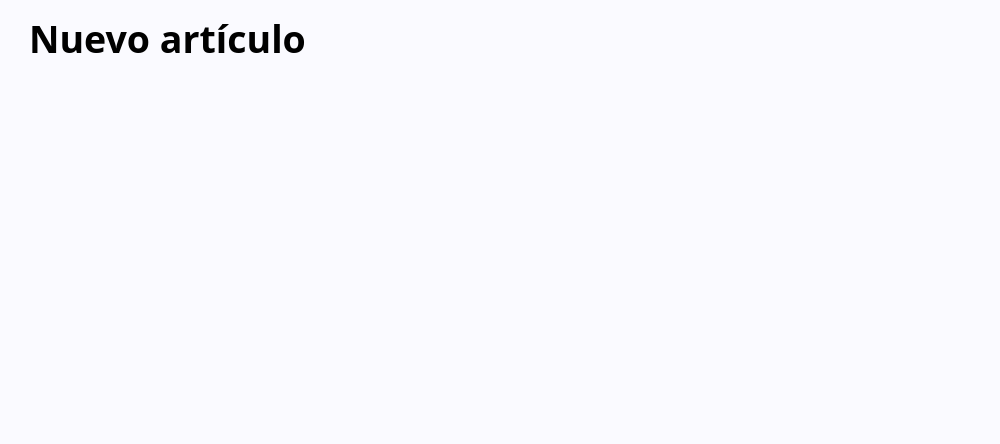
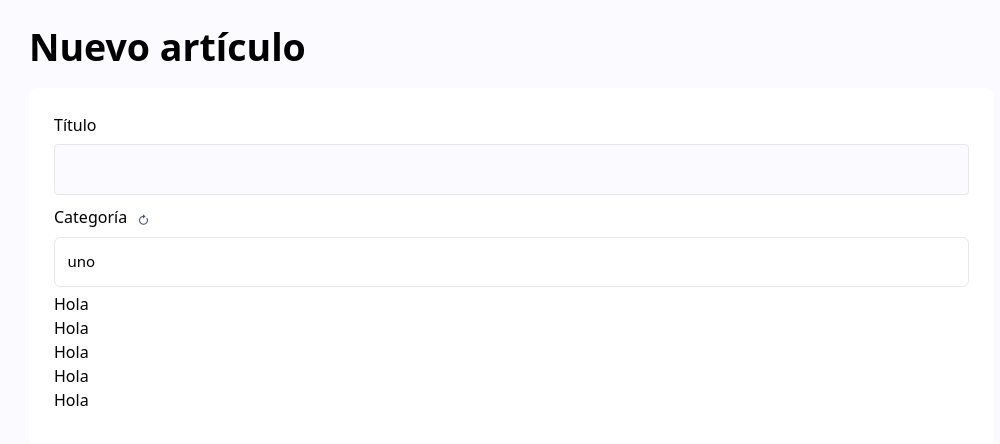
Before and after one commit to tonatiujsanchez/dashboard-news, a Next.js app: page /admin/nuevo in a window 1280 px wide. Shown: the top 444 px of the page, without its empty margins (251-1251 px from the left). Built offline with nearby package versions, Linux system fonts and the light colour scheme.

Commit message:
Listado de categorias en el Select de Nuevo Articulo implementado

```diff
--- /dev/null
+++ b/components/admin/articles/ArticleForm.jsx
@@ -0,0 +1,63 @@
+import { Fragment, useEffect, useMemo } from "react"
+import { useData } from "../../../hooks/useData"
+import { SelectCategories } from "./SelectCategories"
+
+
+
+export const ArticleForm = () => {
+
+    const {
+        categories,
+        refreshCategories,
+    } = useData()
+
+
+    const categoriesMemo = useMemo(() => {
+        return (
+            categories.filter(category => {
+                category.subcategories = categories.filter(
+                    subc => (subc.type === 'subcategory' && subc.category === category._id)
+                )
+                if (category.type === 'category') {
+                    return category
+                }
+            })
+        )
+    }, [categories])
+
+    useEffect(() => {
+        console.log(categoriesMemo);
+    }, [])
+
+
+    return (
+        <div className="bg-white p-5 sm:p-10 rounded-xl">
+            <div className="flex flex-col gap-2 mb-4 w-full">
+                <label htmlFor="title" className="mb-1">Título</label>
+                <input
+                    type="text"
+                    id="title"
+                    name="title"
+                    className="bg-admin rounded-md flex-1 border p-5" />
+            </div>
+            <div className="flex flex-col gap-2 mb-4 w-full">
+                <div className="flex items-end gap-2">
+                    <label htmlFor="category" className="mb-1">Categoría</label>
+                    <button
+                        className="text-xl text-slate-600 hover:bg-slate-200 hover:text-slate-900 py-2 px-2 rounded-full grid place-content-center active:scale-95"
+                        onClick={() => refreshCategories()}>
+                        <i className='bx bx-revision'></i>
+                    </button>
+                </div>
+                <SelectCategories categories={categoriesMemo} />
+                <div>
+                    <p>Hola</p>
+                    <p>Hola</p>
+                    <p>Hola</p>
+                    <p>Hola</p>
+                    <p>Hola</p>
+                </div>
+            </div>
+        </div>
+    )
+}
--- /dev/null
+++ b/components/admin/articles/SelectCategories.jsx
@@ -0,0 +1,105 @@
+import styled from "@emotion/styled";
+import { useState } from "react";
+
+
+export const SelectCategories = ({ categorySelected='uno', categories }) => {
+
+    const [ mostrarSelect, setMostrarSelect ] = useState(false)
+
+    const handleSelectCategory = (category) => {
+
+        console.log(category);
+    }
+
+    return (
+        <ContenedorSelect
+            onClick={ ()=> setMostrarSelect( !mostrarSelect ) }
+            className="border border-gray-200"
+        >
+        <OpcionSeleccionada>
+            { categorySelected }
+        </OpcionSeleccionada>
+        {mostrarSelect &&
+            <Opciones className="border border-gray-200 shadow-lg">
+                { categories.map( category => (
+                    <>
+                        <Opcion
+                            key={ category._id }
+                            onClick={ ()=> handleSelectCategory( category ) }
+                        >
+                            { category.title }
+                        </Opcion>
+                        {
+                            category.subcategories.length > 0 &&
+                            <div>
+                                {
+                                    category.subcategories.map(subcategory => (
+
+                                        <Opcion
+                                            subcategory
+                                            key={ subcategory._id }
+                                            onClick={ ()=> handleSelectCategory( subcategory ) }
+
+                                        >
+                                           - { subcategory.title }
+                                        </Opcion>
+                                    ))
+
+                                }
+                            </div>
+                        }
+                    </>
+                    ))
+                }
+            </Opciones>
+        }
+    </ContenedorSelect>
+    )
+}
+
+
+
+const ContenedorSelect = styled.div`
+    background-color: white;
+	cursor: pointer;
+	border-radius: 0.625rem; /* 10px */
+	position: relative;
+	height: 5rem; /* 80px */
+	width: 100%;
+	padding: 0px 1.25rem; /* 20px */
+	font-size: 1.5rem; /* 24px */
+	text-align: center;
+	display: flex;
+	align-items: center;
+	transition: .5s ease all;
+	&:hover {
+		background-color: #E8EFF1;
+	}
+`;
+
+const OpcionSeleccionada = styled.div`
+	width: 100%;
+	display: flex;
+	align-items: center;
+	justify-content: space-between;
+`;
+
+const Opciones = styled.div`
+    background-color: white;
+	position: absolute;
+	top: 4.8rem; /* 90px */
+	left: 0;
+	width: 100%;
+	border-radius: 0.625rem; /* 10px */
+	max-height: 28rem; /* 300px */
+	overflow-y: auto;
+`;
+
+const Opcion = styled.div`
+	display: flex;
+    padding: ${(props) => props.subcategory ? '1rem 1.25rem 1rem 3rem' : '1.25rem'};
+    font-weight: ${(props) => props.subcategory ? 'normal' : 'bold'};
+	&:hover {
+		background-color: #CBDDE2;
+	}
+`;
--- /dev/null
+++ b/components/admin/articles/index.js
@@ -0,0 +1,2 @@
+export * from './ArticleForm'
+export * from './SelectCategories'
--- a/components/admin/authors/AuthorForm.jsx
+++ b/components/admin/authors/AuthorForm.jsx
@@ -106,11 +106,6 @@ export const AuthorForm = ({ author = null }) => {
     const setImagePreview = (file, urlImage) => {
         setFile(file)
         setFileDataURL(urlImage)
-        console.log({
-            file,
-            urlImage
-        });
-        console.log( typeof urlImage );
         hiddenImagesModal()
     }
 
@@ -120,6 +115,8 @@ export const AuthorForm = ({ author = null }) => {
         setFileDataURL(null)
         setShowOptions(false)
     }
+
+    // TODO: Seleccionar foto desde el modal
 
     const onSave = async() => {
 
@@ -135,9 +132,8 @@ export const AuthorForm = ({ author = null }) => {
 
             const formData = new FormData()
             formData.append('file', file)
-            formData.append('section', 'users')
+            formData.append('section', 'authors')
 
-            // TODO: Añadir section && Eliminar imagen
             const { hasError, urlImage } = await addNewImage(formData)
 
             if(hasError){
@@ -184,13 +180,14 @@ export const AuthorForm = ({ author = null }) => {
     return (
         <>
             <div className="flex flex-col sm:flex-row gap-10 sm:flex-wrap">
-                <section className={`bg-white p-5 sm:p-10 rounded-md lg:order-2 min-w-[300px] ${showSideMenu ? 'w-full' : 'sm:w-[300px]'} lg:w-[350px]`}>
+                <section className={`bg-white p-5 sm:p-10 rounded-md lg:order-2 min-w-[300px] ${showSideMenu ? 'w-full' : 'sm:w-[300px]'} lg:w-[320px]`}>
                     <div className={` rounded-lg w-full ${photo && photo.length > 0 || fileDataURL ? '' : 'p-20'} `}>
                         <div className={`w-full mb-5 relative ${photo && photo?.length > 0 || fileDataURL ? '' : 'border-2 border-dotted'}`}>
                             <img
                                 className={`rounded-lg w-full ${photo && photo?.length > 0 || fileDataURL ? '' : 'p-20 opacity-50'}`}
                                 src={ fileDataURL || photo || "/assets/admin/imgs/drop-image.png"}
-                                alt={name} />
+                                alt={name}
+                            />
                             <button
                                 onClick={() => setShowOptions(!showOptions)}
                                 className="flex justify-center items-center absolute right-[-10px] bottom-[-10px] text-3xl bg-admin text-sky-700 py-2 px-2 rounded-full shadow border hover:bg-sky-600 hover:text-white hover:border-sky-600">
--- a/components/admin/authors/AuthorImages.jsx
+++ b/components/admin/authors/AuthorImages.jsx
@@ -5,7 +5,7 @@ const imageMimeType = /image\/(png|jpg|jpeg)/i;
 
 export const AuthorImages = ({ hiddenImagesModal, setImagePreview }) => {
 
-    const [file, setFile] = useState(null);
+    const [file, setFile] = useState(null)
 
     const handlePicture = () => {
         document.querySelector('#filePicture').click()
--- a/components/admin/users/UserForm.jsx
+++ b/components/admin/users/UserForm.jsx
@@ -126,7 +126,6 @@ export const UserForm = ({ userEdit = null }) => {
             formData.append('file', file)
             formData.append('section', 'users')
 
-            // TODO: Añadir section && Eliminar imagen
             const { hasError, urlImage } = await addNewImage(formData)
 
             if(hasError){
--- a/pages/admin/nuevo/index.jsx
+++ b/pages/admin/nuevo/index.jsx
@@ -1,3 +1,4 @@
+import { ArticleForm } from "../../../components/admin/articles"
 import { TitlePage } from "../../../components/admin/ui"
 import { AdminLayout } from "../../../components/layouts"
 
@@ -5,7 +6,10 @@ import { AdminLayout } from "../../../components/layouts"
 const newArticlePage = () => {
     return (
         <AdminLayout title="- Nuevo artículo" >
-            <TitlePage title="Nuevo artículo" />
+            <section className="py-3">
+                <TitlePage title="Nuevo artículo" />
+            </section>
+            <ArticleForm />
         </AdminLayout>
     )
 }
```
